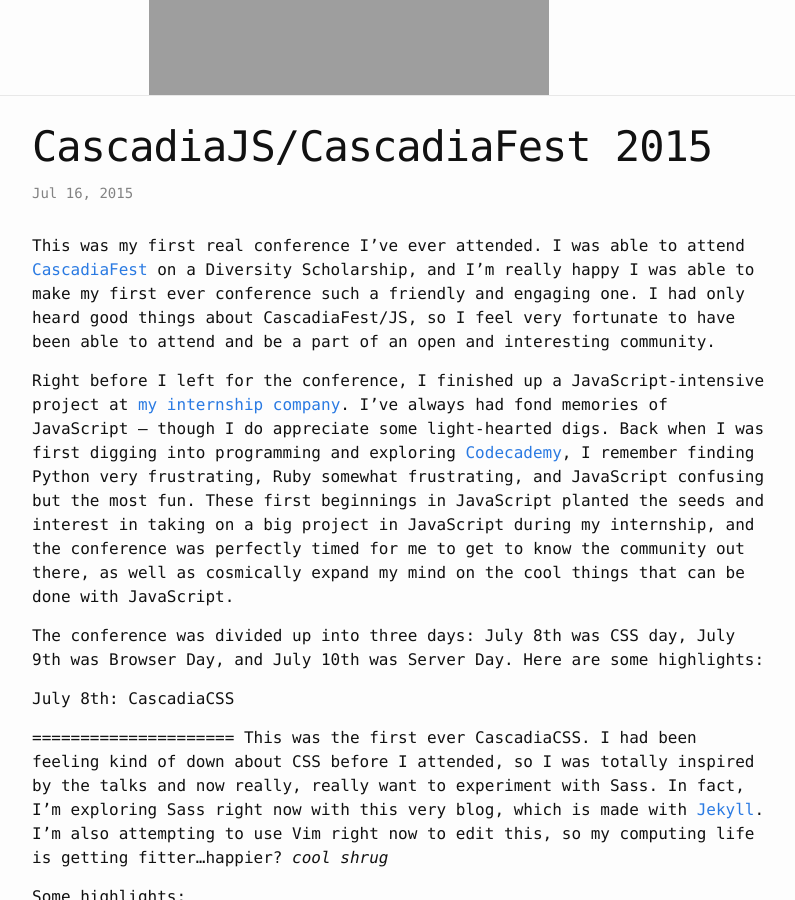
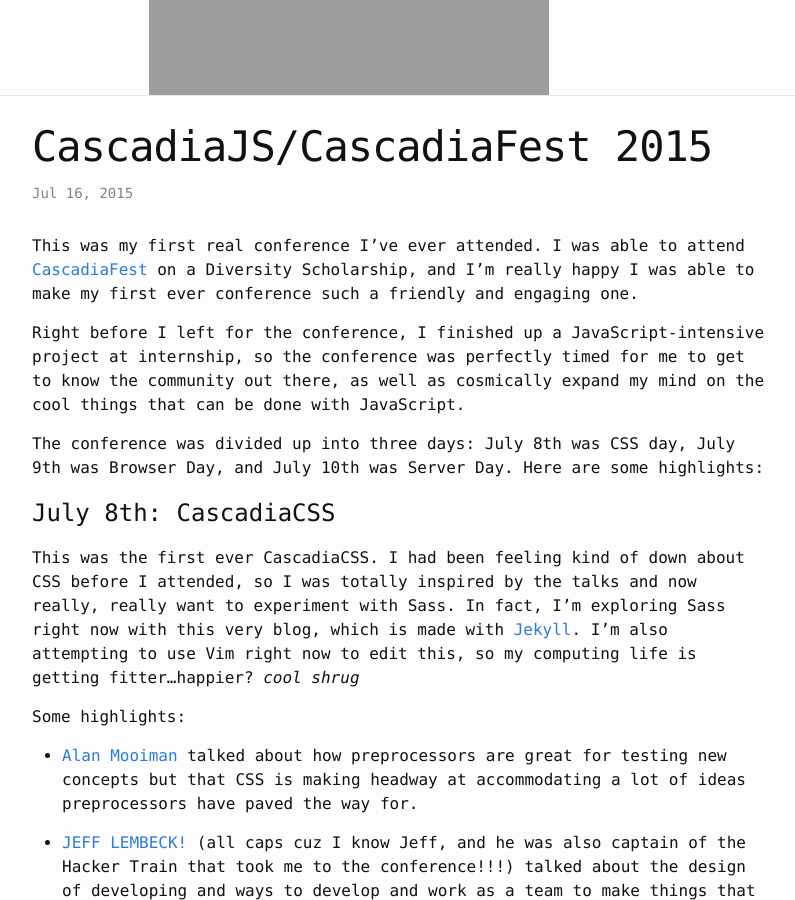
Before and after one commit to skwak/skwak.github.io, a Jekyll site: the page built from _posts/2015-07-16-cascadia-fest.markdown, in a window 1280 px wide and 900 px high, scrolled down 205 px. Shown: the whole window, without its empty margins (238-1033 px from the left). Built offline with Jekyll 4.4.1, drawn with Linux system fonts in a browser that asks for light colours; comment, search, counter and statistics services are not loaded.

Commit message:
delete for brevity's sake

```diff
--- a/_posts/2015-07-16-cascadia-fest.markdown
+++ b/_posts/2015-07-16-cascadia-fest.markdown
@@ -6,14 +6,14 @@
 ---
 
 This was my first real conference I've ever attended. I was able to attend [CascadiaFest](http://2015.cascadiajs.com/) on a Diversity Scholarship, and I'm really happy I was able to make my first ever conference such a friendly and engaging one.
-I had only heard good things about CascadiaFest/JS, so I feel very fortunate to have been able to attend and be a part of an open and interesting community.
 
-Right before I left for the conference, I finished up a JavaScript-intensive project at [my internship company](http://www.nordstrom.com). I've always had fond memories of JavaScript --- though I do appreciate some light-hearted digs. Back when I was first digging into programming and exploring [Codecademy](http://www.codecademy.com/), I remember finding Python very frustrating, Ruby somewhat frustrating, and JavaScript confusing but the most fun. These first beginnings in JavaScript planted the seeds and interest in taking on a big project in JavaScript during my internship, and the conference was perfectly timed for me to get to know the community out there, as well as cosmically expand my mind on the cool things that can be done with JavaScript.
+Right before I left for the conference, I finished up a JavaScript-intensive project at internship, so the conference was perfectly timed for me to get to know the community out there, as well as cosmically expand my mind on the cool things that can be done with JavaScript.
 
 The conference was divided up into three days: July 8th was CSS day, July 9th was Browser Day, and July 10th was Server Day. Here are some highlights:
 
+
+
 July 8th: CascadiaCSS
-
 =====================
 This was the first ever CascadiaCSS. I had been feeling kind of down about CSS before I attended, so I was totally inspired by the talks and now really, really want to experiment with Sass. In fact, I'm exploring Sass right now with this very blog, which is made with [Jekyll](http://www.jekyllrb.com). I'm also attempting to use Vim right now to edit this, so my computing life is getting fitter...happier? *cool shrug*
 
```
